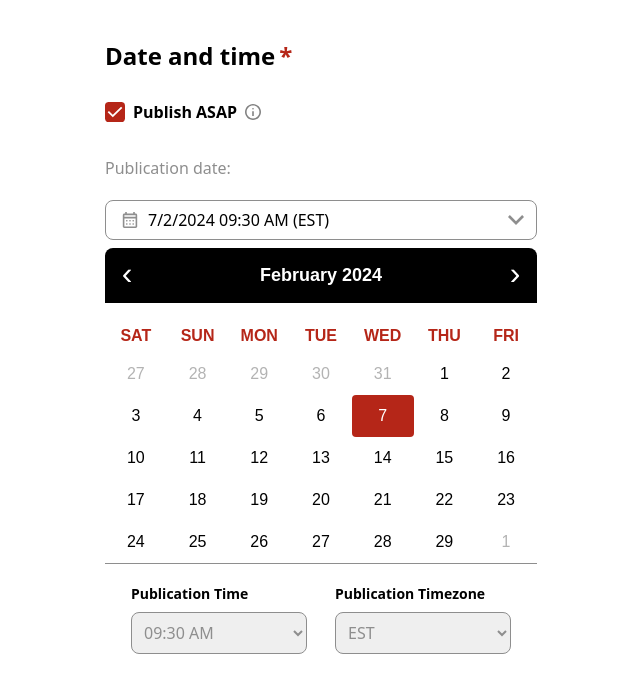
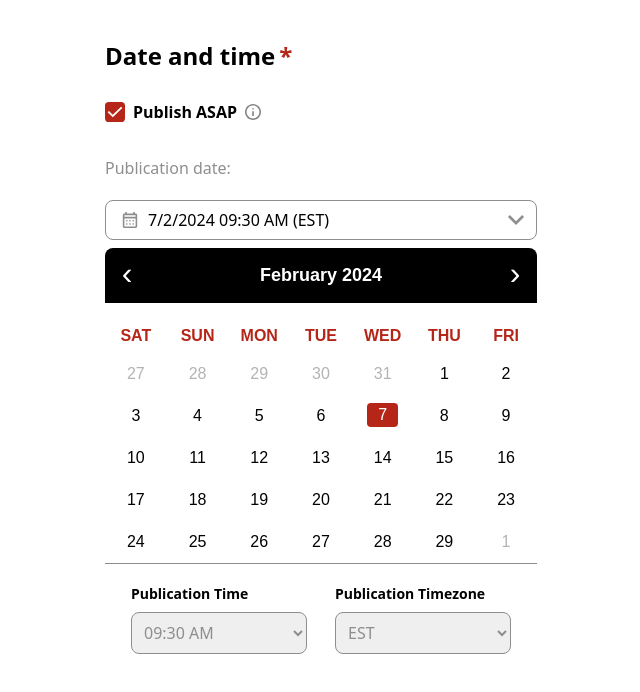
Before and after one commit to ctdc0208/Date-Picker, a React (Vite) app: page / in a window 1280 px wide. Shown: the top 692 px of the page, without its empty margins (319-959 px from the left). Built offline with nearby package versions, Linux system fonts and the light colour scheme.

Commit message:
add active background color style

```diff
--- a/src/date.css
+++ b/src/date.css
@@ -25,7 +25,7 @@
 }
 
 .placeholder span {
-    color: red;
+    color: #b52618;
 }
 
 .react-calendar__navigation__prev2-button,
@@ -159,9 +159,33 @@
 .react-calendar__tile--active {
     background-color: #b52618 !important;
     background-position: center !important;
-    background-origin: inherit !important;
     border-radius: 0.25rem;
+    padding: 0 !important;
     color: white !important;
+}
+
+@media (min-width: 0px) {
+    .react-calendar__tile--active {
+        flex: 0 0 8.2857% !important;
+        margin: 0.5rem 0.54rem !important;
+        height: 1.5rem !important;
+    }
+}
+
+@media (min-width: 768px) {
+    .react-calendar__tile--active {
+        flex: 0 0 7.2857% !important;
+        margin: 0.5rem 0.84rem !important;
+        height: 1.5rem !important;
+    }
+}
+
+@media (min-width: 1024px) {
+    .react-calendar__tile--active {
+        flex: 0 0 7.2857% !important;
+        margin: 0.5rem 0.94rem !important;
+        height: 1.5rem !important;
+    }
 }
 
 abbr:where([title]) {
```
